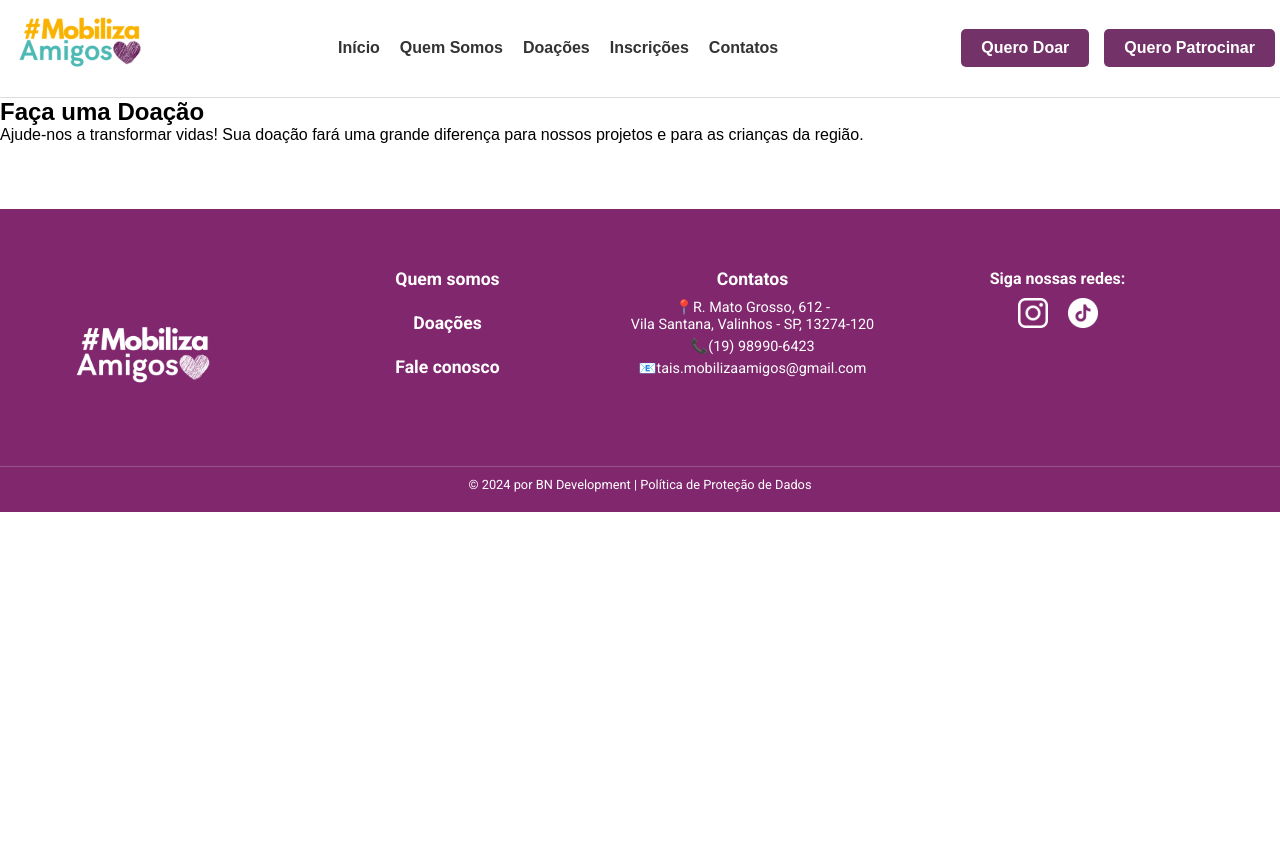
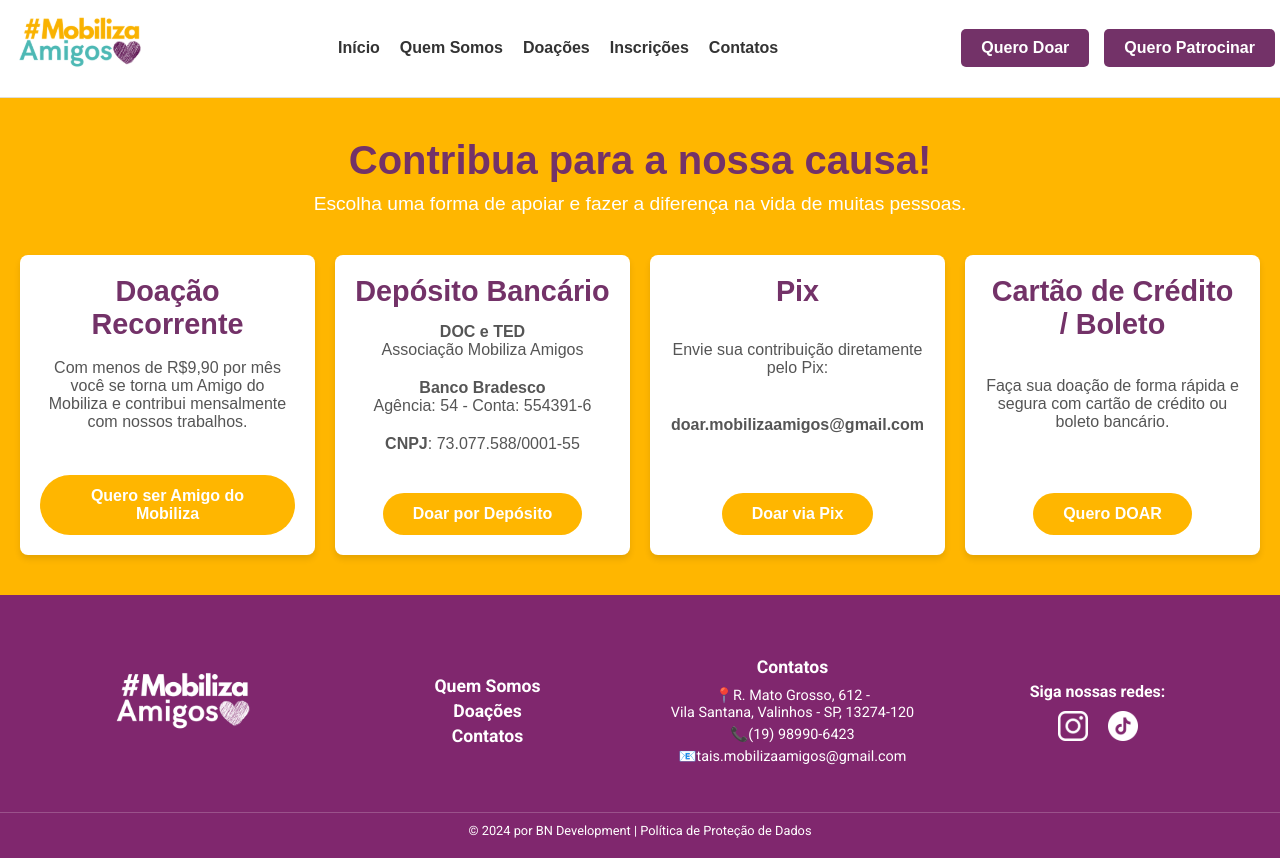
Before and after one commit to biancasnogueira/mobiliza-amigos-react, a React (Vite) app: page /donations in a window 1280 px wide. Before the commit the page ends 800 px from the top, so only its background shows below. Built offline with nearby package versions, Linux system fonts and the light colour scheme; a web font is replaced by a local one.

Commit message:
Adicionando page de doacoes e ajustando footer

```diff
--- /dev/null
+++ b/src/components/Doacoes/Doacoes.css
@@ -0,0 +1,75 @@
+/* Estilos gerais */
+.doacoes {
+  background-color: var(--amarelo-mobiliza);
+  padding: 40px 20px;
+  text-align: center;
+}
+
+.doacao-header h2 {
+  font-size: 2.5rem;
+  color: var(--roxo-mobiliza);
+  margin-bottom: 10px;
+}
+
+.doacao-header p {
+  font-size: 1.2rem;
+  color: #ffff;
+}
+
+/* Estilo das opções de doação */
+.doacoes-options {
+  display: grid;
+  grid-template-columns: repeat(auto-fill, minmax(280px, 1fr));
+  gap: 20px;
+  margin-top: 40px;
+}
+
+.doacao-item {
+  background-color: #ffffff;
+  border-radius: 8px;
+  padding: 20px;
+  box-shadow: 0 4px 6px rgba(0, 0, 0, 0.1);
+  text-align: center;
+  transition: transform 0.3s ease;
+  display: flex;
+  flex-direction: column;
+  justify-content: space-between;
+  min-height: 300px; /* Altura mínima uniforme */
+}
+
+.doacao-item:hover {
+  transform: translateY(-10px);
+}
+
+/* Títulos */
+.doacao-item h3 {
+  font-size: 1.8rem;
+  color: var(--roxo-mobiliza);
+  margin-bottom: 10px;
+}
+
+/* Botões */
+.btn-doacao {
+  display: inline-block;
+  margin-top: 20px;
+  padding: 12px 30px;
+  background-color: var(--amarelo-mobiliza);
+  color: #ffffff;
+  text-decoration: none;
+  border-radius: 50px;
+  font-size: 1rem;
+  font-weight: bold;
+  transition: background-color 0.3s ease;
+  align-self: center; /* Garante que o botão fique centralizado */
+}
+
+.btn-doacao:hover {
+  background-color: var(--roxo-mobiliza);
+}
+
+/* Estilo de texto */
+.doacao-item p {
+  font-size: 1rem;
+  color: #555;
+  margin-bottom: 15px;
+}
--- /dev/null
+++ b/src/components/Doacoes/Doacoes.jsx
@@ -0,0 +1,70 @@
+import React from 'react';
+import './Doacoes.css'; // Certifique-se de criar este arquivo de CSS
+
+const Doacoes = () => {
+  return (
+    <section className="doacoes">
+      <div className="doacao-header">
+        <h2>Contribua para a nossa causa!</h2>
+        <p>Escolha uma forma de apoiar e fazer a diferença na vida de muitas pessoas.</p>
+      </div>
+
+      <div className="doacoes-options">
+        <div className="doacao-item">
+          <h3>Doação Recorrente</h3>
+          <p>Com menos de R$9,90 por mês você se torna um Amigo do Mobiliza e contribui mensalmente com nossos trabalhos.</p>
+          <a
+            href="https://wa.me/5519996813159?text=Olá%20Mobiliza,%20gostaria%20de%20me%20tornar%20um%20Amigo%20do%20Mobiliza.%20Como%20faço%20para%20contribuir?"
+            className="btn-doacao"
+            target="_blank"
+            rel="noopener noreferrer"
+          >
+            Quero ser Amigo do Mobiliza
+          </a>
+        </div>
+
+        <div className="doacao-item">
+          <h3>Depósito Bancário</h3>
+          <p><strong>DOC e TED</strong><br />Associação Mobiliza Amigos</p>
+          <p><strong>Banco Bradesco</strong><br />Agência: 54 - Conta: 554391-6</p>
+          <p><strong>CNPJ</strong>: 73.077.588/0001-55</p>
+          <a
+            href="https://wa.me/5519996813159?text=Olá%20Mobiliza,%20gostaria%20de%20realizar%20uma%20doação%20via%20depósito%20bancário.%20Poderiam%20me%20ajudar%20com%20mais%20informações?"
+            className="btn-doacao"
+            target="_blank"
+            rel="noopener noreferrer"
+          >
+            Doar por Depósito
+          </a>
+        </div>
+
+        <div className="doacao-item">
+          <h3>Pix</h3>
+          <p>Envie sua contribuição diretamente pelo Pix:</p>
+          <p><strong>doar.mobilizaamigos@gmail.com</strong></p>
+          <a
+            href="mailto:pix@mobilizaamigos.com.br"
+            className="btn-doacao"
+          >
+            Doar via Pix
+          </a>
+        </div>
+
+        <div className="doacao-item">
+          <h3>Cartão de Crédito / Boleto</h3>
+          <p>Faça sua doação de forma rápida e segura com cartão de crédito ou boleto bancário.</p>
+          <a
+            href="https://wa.me/5519996813159?text=Olá%20Mobiliza,%20gostaria%20de%20fazer%20uma%20doação%20via%20cartão%20de%20crédito%20ou%20boleto.%20Como%20funciona?"
+            className="btn-doacao"
+            target="_blank"
+            rel="noopener noreferrer"
+          >
+            Quero DOAR
+          </a>
+        </div>
+      </div>
+    </section>
+  );
+};
+
+export default Doacoes;
--- a/src/components/Footer/Footer.css
+++ b/src/components/Footer/Footer.css
@@ -5,13 +5,20 @@ footer {
   font-family: 'Roboto', sans-serif;
 }
 
+ul {
+  list-style-type: none;  /* Remove as marcas de lista (círculos ou números) */
+  padding: 0;             /* Remove o preenchimento padrão */
+  margin: 0;              /* Remove a margem padrão */
+}
+
 .footer-container {
   display: flex;
-    justify-content: space-around;
-    align-items: flex-start;
+  justify-content: space-between;  /* Alinha os itens com espaçamento entre eles */
+  align-items: center;  /* Alinha os itens verticalmente no centro */
   max-width: 1200px;
-    margin-top: 40px;
   gap: 20px;
+  margin-left: auto;
+  margin-right: auto;
 }
 
 .footer-column {
--- a/src/components/Footer/Footer.jsx
+++ b/src/components/Footer/Footer.jsx
@@ -1,4 +1,6 @@
-import { Link } from 'react-router-dom';
+import { BrowserRouter as Router, Route, Routes, Link } from 'react-router-dom';
+import AboutUs from '../AboutUs/AboutUs';
+import Doacoes from '../Doacoes/Doacoes';
 
 // ASSETS
 import './Footer.css';
@@ -14,11 +16,11 @@ function Footer() {
           <img src={FooterMobiliza} alt="Mobiliza Amigos" />
         </div>
         <div className="footer-column links-column">
-          <a href="#">Quem somos</a>
-          <br />
-          <a href="#">Doações</a>
-          <br />
-          <a href="#">Fale conosco</a>
+          <ul>
+            <li><Link to="/about">Quem Somos</Link></li>
+            <li><Link to="/donations">Doações</Link></li>
+            <li><Link to="/contact">Contatos</Link></li>
+          </ul>
         </div>
         <div className="footer-column contacts-column">
           <h4>Contatos</h4>
--- a/src/pages/Donations.jsx
+++ b/src/pages/Donations.jsx
@@ -1,22 +1,12 @@
 import Header from "../components/Header/Header";
 import Footer from "../components/Footer/Footer";
-import Button from "../components/Button/Button";
-import Banner from "../components/Banner/Banner";
+import Doacoes from "../components/Doacoes/Doacoes";
 
 function Donations() {
     return (
         <>
             <Header />
-            <main className="donations-page">
-                <section className="donations-content">
-                    <h1>Faça uma Doação</h1>
-                    <p>
-                        Ajude-nos a transformar vidas! Sua doação fará uma grande diferença para
-                        nossos projetos e para as crianças da região.
-                    </p>
-                    <Button buttonStyle="outline">Quero Doar</Button>
-                </section>
-            </main>
+            <Doacoes />
             <Footer />
         </>
     );
```
Also changed, not shown: src/components/FaleConosco/FaleConosco.css (added), src/components/FaleConosco/FaleConosco.jsx (added). Lines whose indentation alone changed are shown as unchanged.
